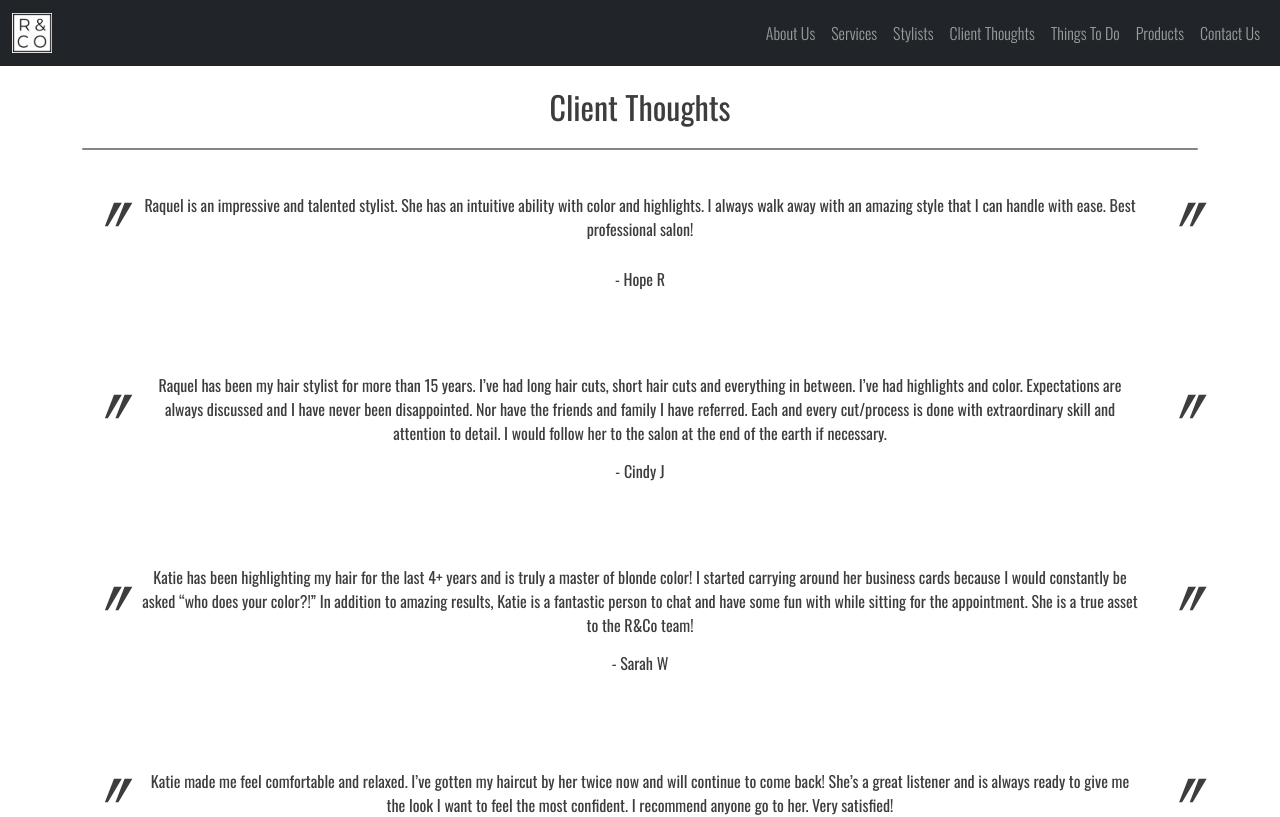
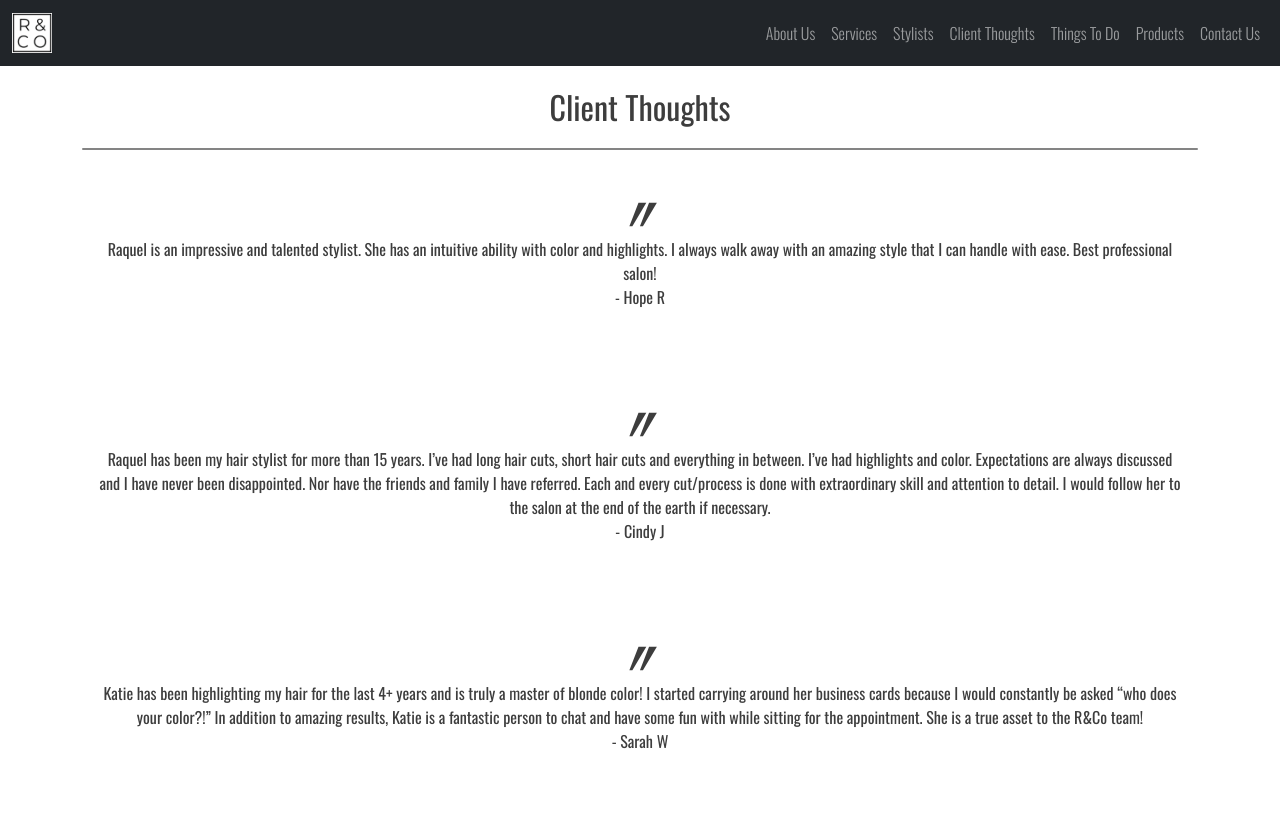
Before and after one commit to KevinCamacho/randco, a React (Create React App) app: page /testimonials in a window 1280 px wide. Shown: the top 817 px of the page. Built offline with nearby package versions, Linux system fonts and the light colour scheme; a web font is replaced by a local one.

Commit message:
changed testimonial page a bit

```diff
--- a/src/components/TestimonialsPage/TestimonialsPage.scss
+++ b/src/components/TestimonialsPage/TestimonialsPage.scss
@@ -15,7 +15,8 @@
 .parentheses {
     @extend .parisienne-font;
     font-size: 128px;
-    height: 100px;
+    height: 70px;
+    padding-right: 25px;
 }
 
 .quote-container {
--- a/src/components/TestimonialsPage/TestimonialsPage.tsx
+++ b/src/components/TestimonialsPage/TestimonialsPage.tsx
@@ -18,14 +18,15 @@ const TestimonialsPage: FC = () => {
             </Row>
             <div id="testimonialsContainer">
                 {testimonials.map((testimonial: ITestimonial) =>
-                    <Row className="testimonial">
-                        <div className="flexbox-row">
-                            <div className="flexbox-col"><div className="parentheses">"</div></div>
-                            <div className="quote-container">{testimonial.testimonial}</div>
-                            <div className="parentheses">"</div>
-                        </div>
-                        <div>{'- '}{testimonial.credit}</div>
-                    </Row>
+                    <div className="testimonial">
+                        <div className="parentheses">"</div>
+                        <Row>
+                            <div className="flexbox-row">
+                                <div className="quote-container">{testimonial.testimonial}</div>
+                            </div>
+                            <div>{'- '}{testimonial.credit}</div>
+                        </Row>
+                    </div>
                 )}
             </div>
         </Container>
```
